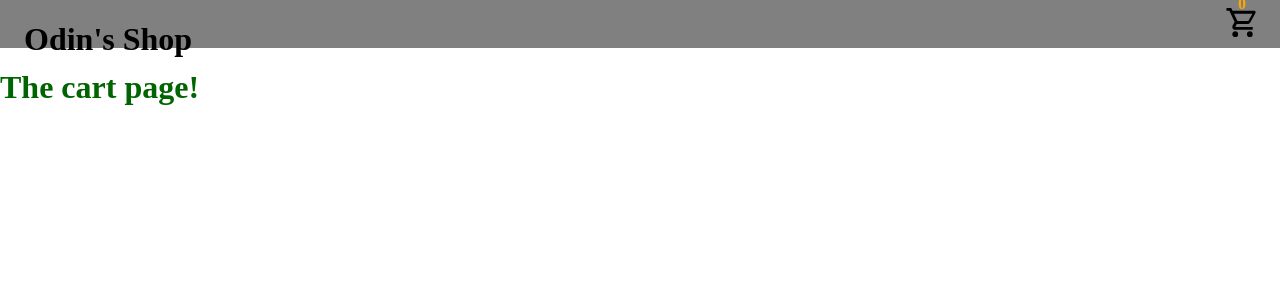
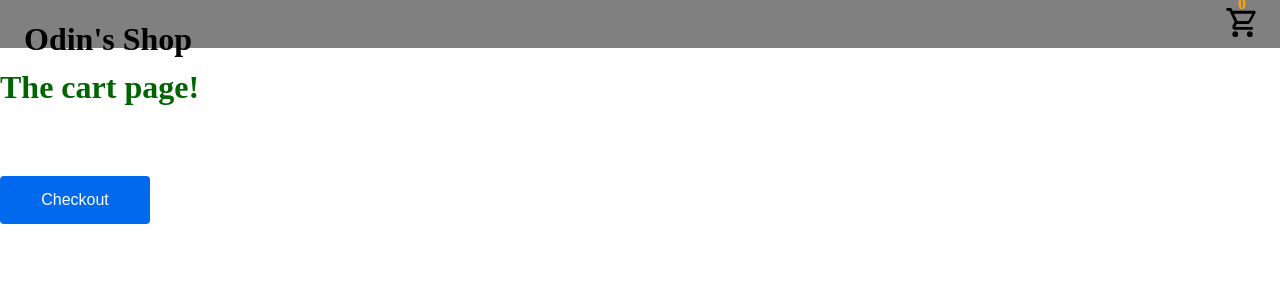
Before and after one commit to DDJCS50/shopping-cart, a React (Vite) app: page /cart in a window 1280 px wide. Shown: the top 300 px of the page. Built offline with nearby package versions, Linux system fonts and the light colour scheme.

Commit message:
Add proptypes and cart deletion
Added components to cart that allow the user to
delete items from the cart and checkout with their
cart. Added proptype validation to cart. Added
one basic test for navbar.

```diff
--- a/src/components/Cart.jsx
+++ b/src/components/Cart.jsx
@@ -18,6 +18,7 @@ const Cart = () => {
       <NavBar cartItems={cartItems}></NavBar>
       <h1>The cart page!</h1>
       <CartBox cartItems={cartItems} setCartItems={setCartItems} itemArray={itemArray} setItemArray={setItemArray}></CartBox>
+      <CheckoutButton cartItems={cartItems} setCartItems={setCartItems} itemArray={itemArray} setItemArray={setItemArray}></CheckoutButton>
     </CartMain>
   );
 };
@@ -48,10 +49,10 @@ const CartCard = ({ item, cartItems, setCartItems, itemArray, setItemArray }) =>
         </p>
         <p>${item.price.toFixed(2)}</p>
         <div className="addItemBox">
-          {/* <AddCartButton value={value} setValue={setValue} cartItems={cartItems} setCartItems={setCartItems} item={item} itemArray={itemArray} setItemArray={setItemArray}></AddCartButton> */}
-          <ImgBlock source={minusUrl} mathType={"subtract"} value={value} setValue={setValue} item={item} itemArray={itemArray} setItemArray={setItemArray} cartItems={cartItems} setCartItems={setCartItems}></ImgBlock>
+          <RemoveCartButton value={value} setValue={setValue} cartItems={cartItems} setCartItems={setCartItems} item={item} itemArray={itemArray} setItemArray={setItemArray}></RemoveCartButton>
+          <CartImgBlock source={minusUrl} mathType={"subtract"} value={value} setValue={setValue} item={item} itemArray={itemArray} setItemArray={setItemArray} cartItems={cartItems} setCartItems={setCartItems}></CartImgBlock>
           <CartNumberInput value={value} setValue={setValue} item={item} itemArray={itemArray} setItemArray={setItemArray}></CartNumberInput>
-          <ImgBlock source={plusUrl} mathType={"add"} value={value} setValue={setValue} item={item} itemArray={itemArray} setItemArray={setItemArray} cartItems={cartItems} setCartItems={setCartItems}></ImgBlock>
+          <CartImgBlock source={plusUrl} mathType={"add"} value={value} setValue={setValue} item={item} itemArray={itemArray} setItemArray={setItemArray} cartItems={cartItems} setCartItems={setCartItems}></CartImgBlock>
         </div>
       </div>
     </div>
@@ -60,7 +61,34 @@ const CartCard = ({ item, cartItems, setCartItems, itemArray, setItemArray }) =>
   );
 };
 
-function CartNumberInput({ value, setValue, item, itemArray, setItemArray }) {
+const CheckoutButton = ({ setCartItems, setItemArray }) => {
+  function handleCheckout() {
+    setCartItems(0);
+    setItemArray([]);
+  }
+  return (
+    <div className="checkout">
+      <button onClick={handleCheckout}>Checkout</button>
+    </div>
+  );
+};
+
+const RemoveCartButton = ({ cartItems, setCartItems, item, itemArray, setItemArray }) => {
+  function handleCart() {
+    let modifiedItem = { ...item };
+    for (let i = 0; i < itemArray.length; i++) {
+      if (modifiedItem.id == itemArray[i].id) {
+        let tempArray = [...itemArray];
+        tempArray.splice(i, 1);
+        setCartItems(cartItems - modifiedItem.amount);
+        setItemArray(tempArray);
+      }
+    }
+  }
+  return <button onClick={handleCart}>Remove</button>;
+};
+
+const CartNumberInput = ({ item, itemArray }) => {
   let render = 1;
   for (let i = 0; i < itemArray.length; i++) {
     if (item.id == itemArray[i].id) {
@@ -68,15 +96,15 @@ function CartNumberInput({ value, setValue, item, itemArray, setItemArray }) {
     }
   }
   return <p>{render}</p>;
-}
+};
 
-const ImgBlock = ({ source, mathType, value, setValue, item, itemArray, setItemArray, cartItems, setCartItems }) => {
+const CartImgBlock = ({ source, mathType, item, itemArray, setItemArray, cartItems, setCartItems }) => {
   function handleClick() {
     let newItem = item;
     for (let i = 0; i < itemArray.length; i++) {
       if (itemArray[i].id == newItem.id) {
         let newArray = [...itemArray];
-        console.log(newArray);
+
         if (mathType == "subtract") {
           newItem.amount = newItem.amount - 1;
           setCartItems(cartItems - 1);
@@ -84,17 +112,61 @@ const ImgBlock = ({ source, mathType, value, setValue, item, itemArray, setItemA
           newItem.amount = newItem.amount + 1;
           setCartItems(cartItems + 1);
         }
-        console.log(newArray);
+
         newArray.splice(i, 1);
-        console.log(newArray);
-        newArray.splice(i, 0, newItem);
-        console.log(newArray);
+        if (newItem.amount != 0) {
+          newArray.splice(i, 0, newItem);
+        }
+
         setItemArray(newArray);
       }
     }
   }
 
-  return <img onClick={handleClick} src={source} alt="minus" />;
+  return <img onClick={handleClick} src={source} alt={mathType + " " + "button"} />;
+};
+
+CartCard.propTypes = {
+  itemArray: PropTypes.array,
+  setItemArray: PropTypes.func,
+  cartItems: PropTypes.oneOfType([PropTypes.string, PropTypes.number]),
+  setCartItems: PropTypes.func,
+  item: PropTypes.object,
+};
+
+CartBox.propTypes = {
+  itemArray: PropTypes.array,
+  setItemArray: PropTypes.func,
+  cartItems: PropTypes.oneOfType([PropTypes.string, PropTypes.number]),
+  setCartItems: PropTypes.func,
+};
+
+CheckoutButton.propTypes = {
+  setItemArray: PropTypes.func,
+  setCartItems: PropTypes.func,
+};
+
+RemoveCartButton.propTypes = {
+  itemArray: PropTypes.array,
+  setItemArray: PropTypes.func,
+  cartItems: PropTypes.oneOfType([PropTypes.string, PropTypes.number]),
+  setCartItems: PropTypes.func,
+  item: PropTypes.object,
+};
+
+CartNumberInput.propTypes = {
+  itemArray: PropTypes.array,
+  item: PropTypes.object,
+};
+
+CartImgBlock.propTypes = {
+  itemArray: PropTypes.array,
+  setItemArray: PropTypes.func,
+  item: PropTypes.object,
+  source: PropTypes.string,
+  mathType: PropTypes.string,
+  cartItems: PropTypes.oneOfType([PropTypes.string, PropTypes.number]),
+  setCartItems: PropTypes.func,
 };
 
 export default Cart;
--- a/src/components/Homepage.jsx
+++ b/src/components/Homepage.jsx
@@ -163,10 +163,10 @@ const ImgBlock = ({ source, mathType, value, setValue }) => {
     }
   }
 
-  return <img onClick={handleClick} src={source} alt="minus" />;
+  return <img onClick={handleClick} src={source} alt={mathType + " " + "button"} />;
 };
 
-function NumberInput({ value, setValue }) {
+const NumberInput = ({ value, setValue }) => {
   return (
     <input
       type="text"
@@ -179,7 +179,7 @@ function NumberInput({ value, setValue }) {
       }}
     />
   );
-}
+};
 
 const AddCartButton = ({ cartItems, setCartItems, value, setValue, item, itemArray, setItemArray }) => {
   function handleCart() {
@@ -187,7 +187,7 @@ const AddCartButton = ({ cartItems, setCartItems, value, setValue, item, itemArr
     setItemArray([...itemArray, modifiedItem]);
     for (let i = 0; i < itemArray.length; i++) {
       if (modifiedItem.id == itemArray[i].id) {
-        let tempArray = itemArray;
+        let tempArray = [...itemArray];
         modifiedItem.amount = tempArray[i].amount + value;
         tempArray.splice(i, 1);
         tempArray.splice(i, 0, modifiedItem);
@@ -204,6 +204,7 @@ const AddCartButton = ({ cartItems, setCartItems, value, setValue, item, itemArr
 
 Card.propTypes = {
   itemArray: PropTypes.array,
+  setItemArray: PropTypes.func,
   index: PropTypes.number,
   cartItems: PropTypes.oneOfType([PropTypes.string, PropTypes.number]),
   setCartItems: PropTypes.func,
@@ -231,6 +232,8 @@ NavBar.propTypes = {
 CardBox.propTypes = {
   cartItems: PropTypes.oneOfType([PropTypes.string, PropTypes.number]),
   setCartItems: PropTypes.func,
+  itemArray: PropTypes.array,
+  setItemArray: PropTypes.func,
 };
 
 AddCartButton.propTypes = {
@@ -238,6 +241,9 @@ AddCartButton.propTypes = {
   setCartItems: PropTypes.func,
   value: PropTypes.oneOfType([PropTypes.string, PropTypes.number]),
   setValue: PropTypes.func,
+  itemArray: PropTypes.array,
+  setItemArray: PropTypes.func,
+  item: PropTypes.object,
 };
 
-export { Homepage, NavBar };
+export { Homepage, NavBar, CardBox };
--- a/src/styles/style.scss
+++ b/src/styles/style.scss
@@ -206,3 +206,22 @@ a {
     ;
   }
 }
+
+.checkout {
+  button {
+    display: inline-block;
+    border: none;
+    padding: 1rem 2rem;
+    margin: 0;
+    text-decoration: none;
+    background: #0069ed;
+    color: #ffffff;
+    font-family: sans-serif;
+    font-size: 1rem;
+    line-height: 1;
+    cursor: pointer;
+    text-align: center;
+    width: 150px;
+    border-radius: 4px;
+  }
+}
```
Also changed, not shown: 1 other file (tests, documents, lock files or other folders).
